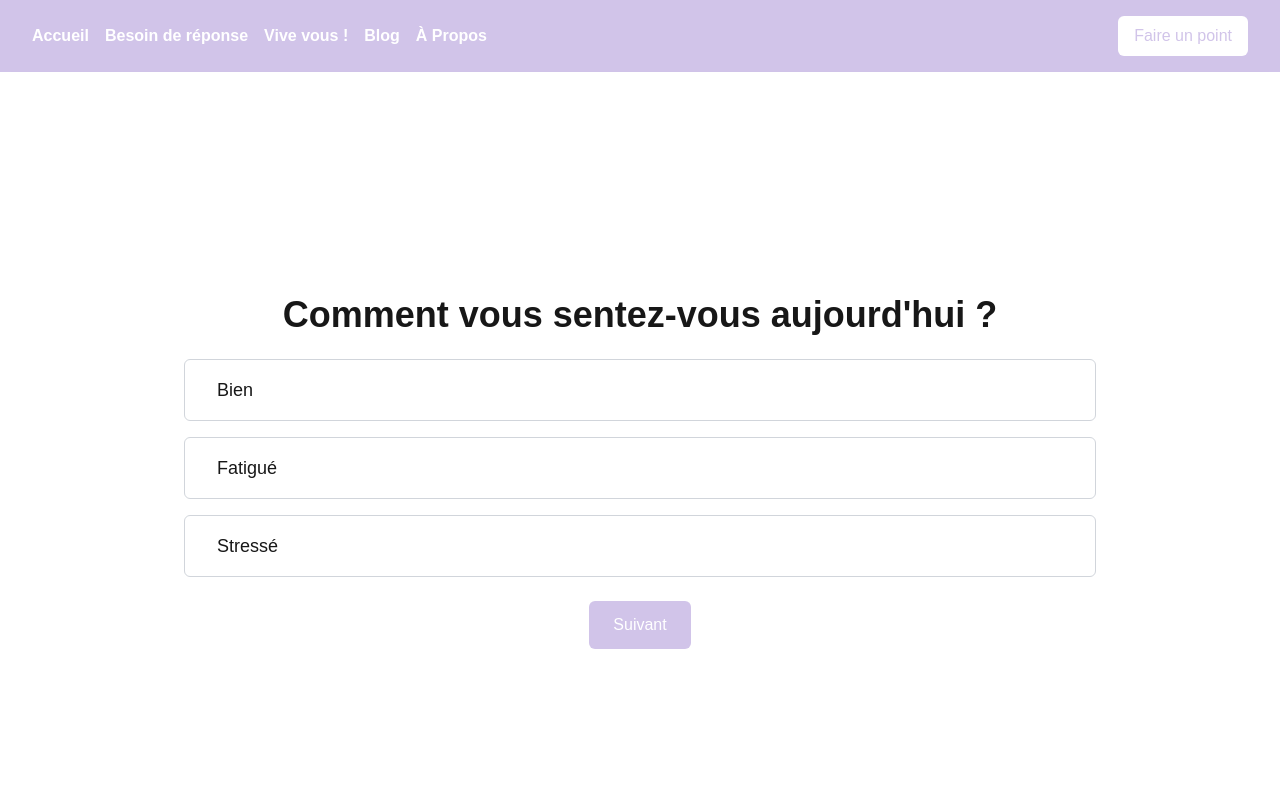
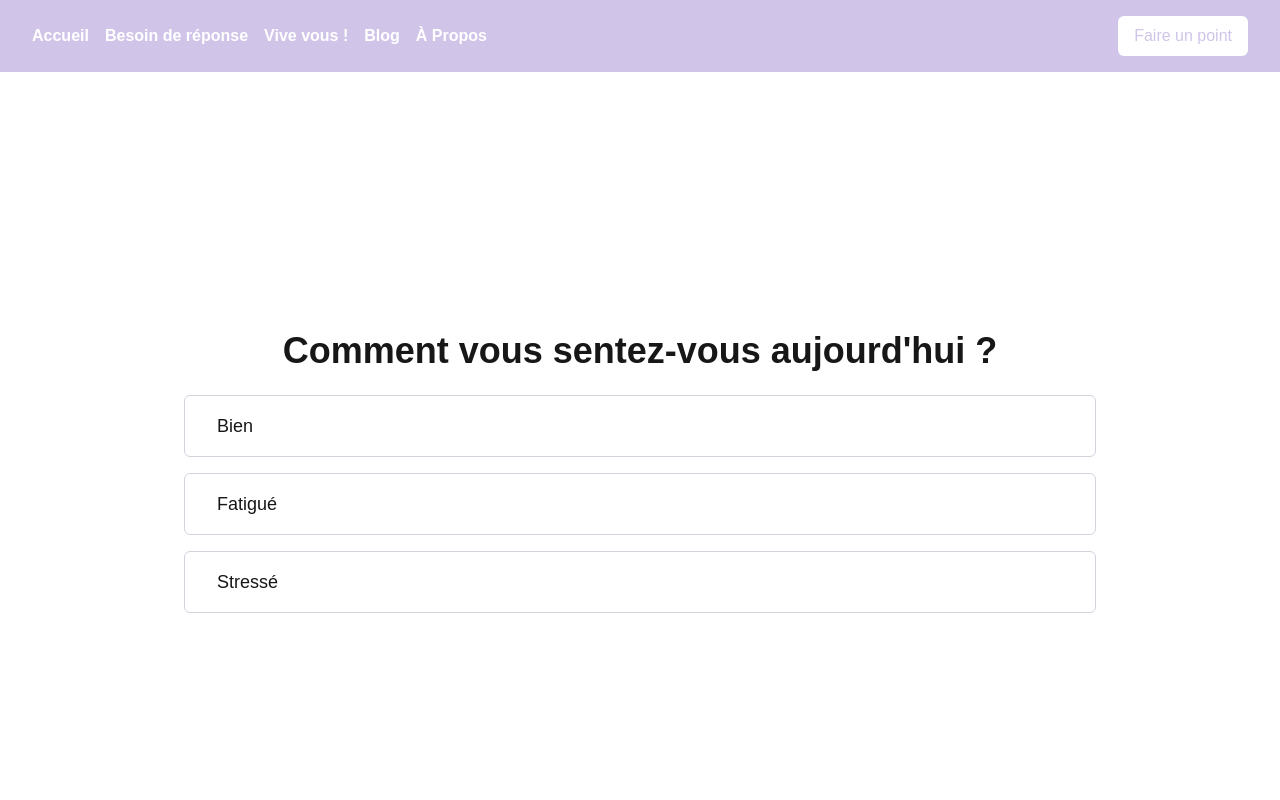
Before and after one commit to MohamedLemineK/InnovHer-Suivi-Menopause, a Next.js app in the folder untitled/: page / in a window 1280 px wide. Shown: the top 800 px of the page. Built offline with nearby package versions, Linux system fonts and the light colour scheme.

Commit message:
Home_page_questionnary

```diff
--- a/untitled/src/app/page.js
+++ b/untitled/src/app/page.js
@@ -1,4 +1,3 @@
-// pages/index.js
 "use client";
 
 import { useState } from "react";
@@ -38,18 +37,18 @@ export default function Questionnaire() {
     const newAnswers = [...answers];
     newAnswers[index] = value;
     setAnswers(newAnswers);
-  };
 
-  const handleNext = (currentIndex) => {
-    if (currentIndex < questions.length - 1) {
-      scroller.scrollTo(`question-${currentIndex + 1}`, {
+    // Passer automatiquement à la question suivante
+    if (index < questions.length - 1) {
+      scroller.scrollTo(`question-${index + 1}`, {
         duration: 500,
         delay: 0,
         smooth: "easeInOutQuart",
       });
     } else {
+      // Si c'est la dernière question
       alert("Merci d'avoir complété le questionnaire !");
-      console.log("Réponses :", answers);
+      console.log("Réponses : ", newAnswers);
     }
   };
 
@@ -87,6 +86,7 @@ export default function Questionnaire() {
                           className={`flex items-center space-x-4 p-4 border border-gray-300 rounded-md ${
                               answers[index] === option ? "bg-purpleAccent text-white" : ""
                           }`}
+                          onClick={() => handleAnswerChange(index, option)}
                       >
                         <input
                             type="radio"
@@ -94,18 +94,12 @@ export default function Questionnaire() {
                             value={option}
                             className="hidden"
                             checked={answers[index] === option}
-                            onChange={() => handleAnswerChange(index, option)}
+                            onChange={() => {}}
                         />
                         <span className="text-lg">{option}</span>
                       </label>
                   ))}
                 </div>
-                <button
-                    onClick={() => handleNext(index)}
-                    className="bg-purpleAccent text-white px-6 py-3 rounded-md mt-6"
-                >
-                  {index < questions.length - 1 ? "Suivant" : "Terminer"}
-                </button>
               </Element>
           ))}
         </div>
```
